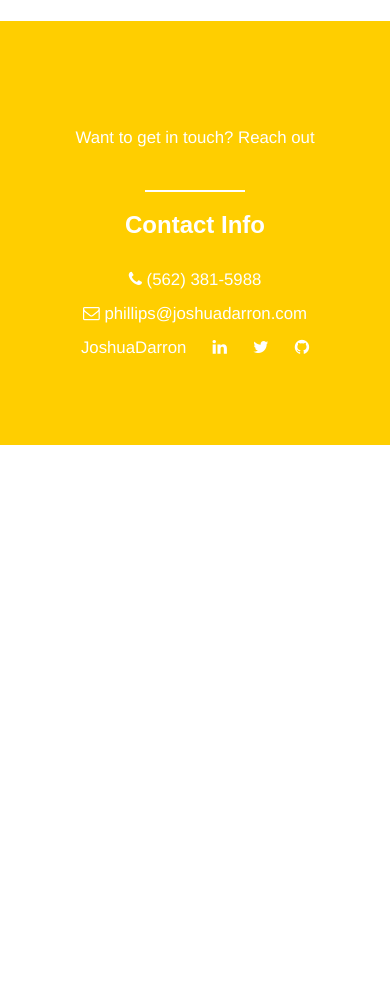
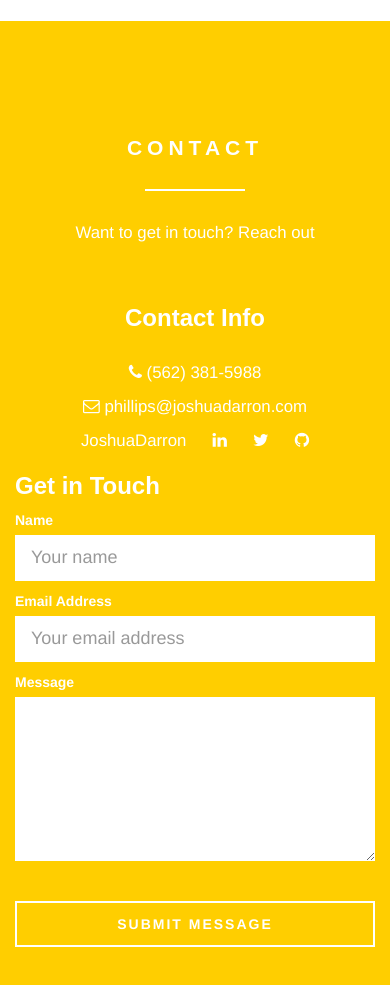
Before and after one commit to JoshuaDarron/joshuaDarronPortfolio, a plain HTML site: page index.html in a window 390 px wide. Shown: the part 5940-6925 px from the top of the page. Before the commit the page ends 6385 px from the top, so only its background shows below. Drawn offline with Linux system fonts and the light colour scheme.

Commit message:
added form back to test some stuff

```diff
--- a/index.html
+++ b/index.html
@@ -414,19 +414,19 @@
 <div id="page-contact" class="page-contact">
     <div class="container">
         <header class="section-header">
-<!--            <h2 class="section-title">-->
-<!--                <span>-->
-<!--                    Contact-->
-<!--                </span>-->
-<!--            </h2>-->
+            <h2 class="section-title">
+                <span>
+                    Contact
+                </span>
+            </h2>
+            <div class="spacer"></div>
             <p class="section-subtitle">
                 Want to get in touch? Reach out
             </p>
-            <div class="spacer"></div>
         </header>
         <div class="row" id="contact-info">
             <!-- col-sm-5 -->
-            <div class="contact-info" style="text-align: center">
+            <div class="contact-info col-sm-5" style="text-align: center">
                 <h3>
                     Contact Info
                 </h3>
@@ -460,53 +460,52 @@
                 </p>
             </div>
 
-<!--            <div class="col-sm-7">-->
-<!--                <h3 id="form-title">-->
-<!--                    Get in Touch-->
-<!--                </h3>-->
-<!--                &lt;!&ndash; Configure the contact form by adding your email address on mail/contact_me.php line 17 &ndash;&gt;-->
-<!--                <form class="form-horizontal" id="contactForm" novalidate>-->
-<!--                    <div class="control-group">-->
-<!--                        <label class="control-label" for="name">-->
-<!--                            Name-->
-<!--                        </label>-->
-<!--                        <div class="controls">-->
-<!--                            <input type="text" name="name" id="name" placeholder="Your name"-->
-<!--                                class="form-control input-lg" required-->
-<!--                                data-validation-required-message="Please enter your name.">-->
-<!--                            <p class="help-block text-danger"></p>-->
-<!--                        </div>-->
-<!--                    </div>-->
-<!--                    <div class="control-group">-->
-<!--                        <label class="control-label" for="email">-->
-<!--                            Email Address-->
-<!--                        </label>-->
-<!--                        <div class="controls">-->
-<!--                            <input type="email" name="email" id="email" placeholder="Your email address"-->
-<!--                                class="form-control input-lg" required-->
-<!--                                data-validation-required-message="Please enter your email address.">-->
-<!--                            <p class="help-block text-danger"></p>-->
-<!--                        </div>-->
-<!--                    </div>-->
-<!--                    <div class="control-group">-->
-<!--                        <label class="control-label" for="message">-->
-<!--                            Message-->
-<!--                        </label>-->
-<!--                        <div class="controls">-->
-<!--                            <textarea name="message" id="message" rows="6" class="form-control input-lg" required-->
-<!--                                    data-validation-required-message="Please enter a message."></textarea>-->
-<!--                            <p class="help-block text-danger"></p>-->
-<!--                        </div>-->
-<!--                    </div>-->
-<!--                    <div class="form-actions">-->
-<!--                        <div id="success"></div>-->
-<!--                        <button type="submit" class="btn btn-default btn-lg btn-block">-->
-<!--                            Submit Message-->
-<!--                        </button>-->
-<!--                    </div>-->
-<!--                </form>-->
-<!--                &lt;!&ndash; End contact-form &ndash;&gt;-->
-<!--            </div>-->
+            <div class="col-sm-7">
+                <h3 id="form-title">
+                    Get in Touch
+                </h3>
+                <!-- Configure the contact form by adding your email address on mail/contact_me.php line 17 -->
+                <form class="form-horizontal" id="contactForm" novalidate>
+                    <div class="control-group">
+                        <label class="control-label" for="name">
+                            Name
+                        </label>
+                        <div class="controls">
+                            <input type="text" name="name" id="name" placeholder="Your name"
+                                class="form-control input-lg" required
+                                data-validation-required-message="Please enter your name.">
+                            <p class="help-block text-danger"></p>
+                        </div>
+                    </div>
+                    <div class="control-group">
+                        <label class="control-label" for="email">
+                            Email Address
+                        </label>
+                        <div class="controls">
+                            <input type="email" name="email" id="email" placeholder="Your email address"
+                                class="form-control input-lg" required
+                                data-validation-required-message="Please enter your email address.">
+                            <p class="help-block text-danger"></p>
+                        </div>
+                    </div>
+                    <div class="control-group">
+                        <label class="control-label" for="message">
+                            Message
+                        </label>
+                        <div class="controls">
+                            <textarea name="message" id="message" rows="6" class="form-control input-lg" required
+                                    data-validation-required-message="Please enter a message."></textarea>
+                            <p class="help-block text-danger"></p>
+                        </div>
+                    </div>
+                    <div class="form-actions">
+                        <div id="success"></div>
+                        <button type="submit" class="btn btn-default btn-lg btn-block">
+                            Submit Message
+                        </button>
+                    </div>
+                </form>
+            </div>
         </div>
         <!-- End row -->
     </div>
```
